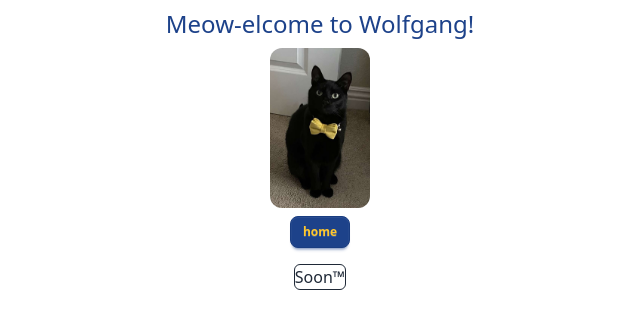
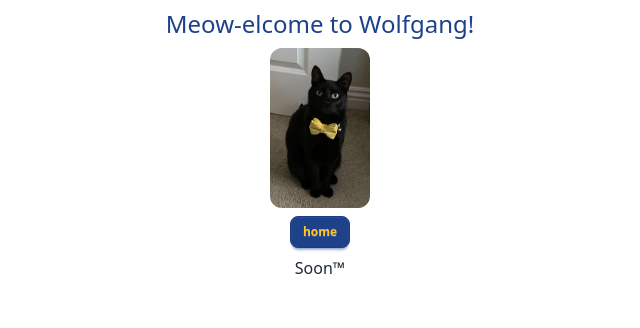
Before and after one commit to hpmartins/bsky-codes, a SvelteKit app in the folder frontend/: page /i in a window 1280 px wide. Shown: the top 328 px of the page, without its empty margins (320-960 px from the left). Built offline with nearby package versions, Linux system fonts and the light colour scheme; no server answers.

Commit message:
moving border to page

```diff
--- a/frontend/src/routes/+layout.svelte
+++ b/frontend/src/routes/+layout.svelte
@@ -22,9 +22,7 @@
     <!-- <a href="/i" role="button" class="btn btn-sm btn-primary">interactions</a> -->
   </div>
 
-  <div class="mt-2 border rounded-md">
-    {@render children()}
-  </div>
+  {@render children()}
 
   <!-- <footer class="footer footer-center p-4 mt-auto text-base-content">
     <aside>
--- a/frontend/src/routes/+page.svelte
+++ b/frontend/src/routes/+page.svelte
@@ -15,6 +15,7 @@
     };
 </script>
 
+<div class="my-2 border rounded-md">
     <p class="text-md text-primary">{$t("stuff.top.updateDesc")}</p>
     <hr />
     {#if data.top_interactions}
@@ -100,3 +101,4 @@
             {/each}
         </div>
     {/if}
+</div>
```
Lines whose indentation alone changed are shown as unchanged.
